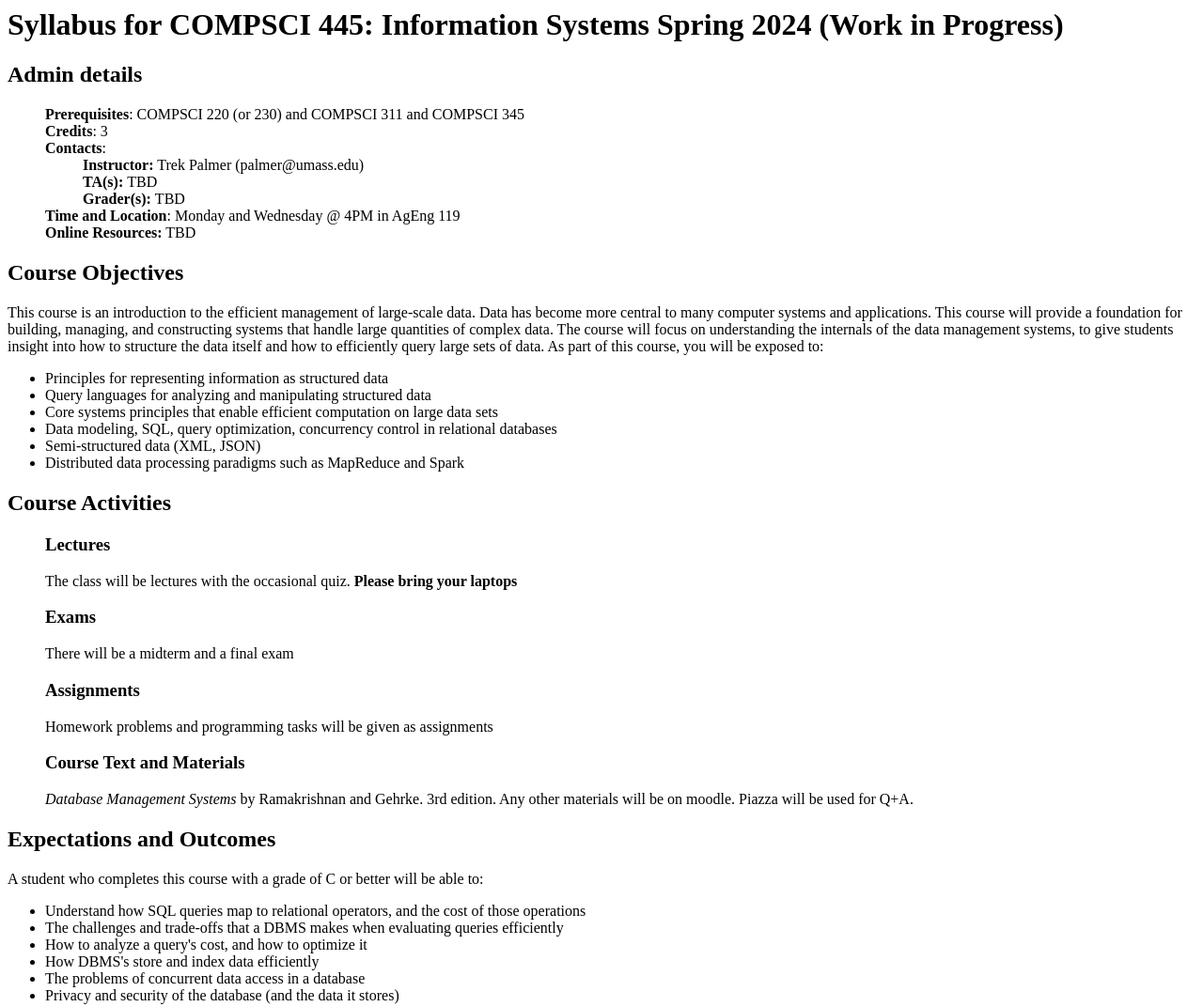
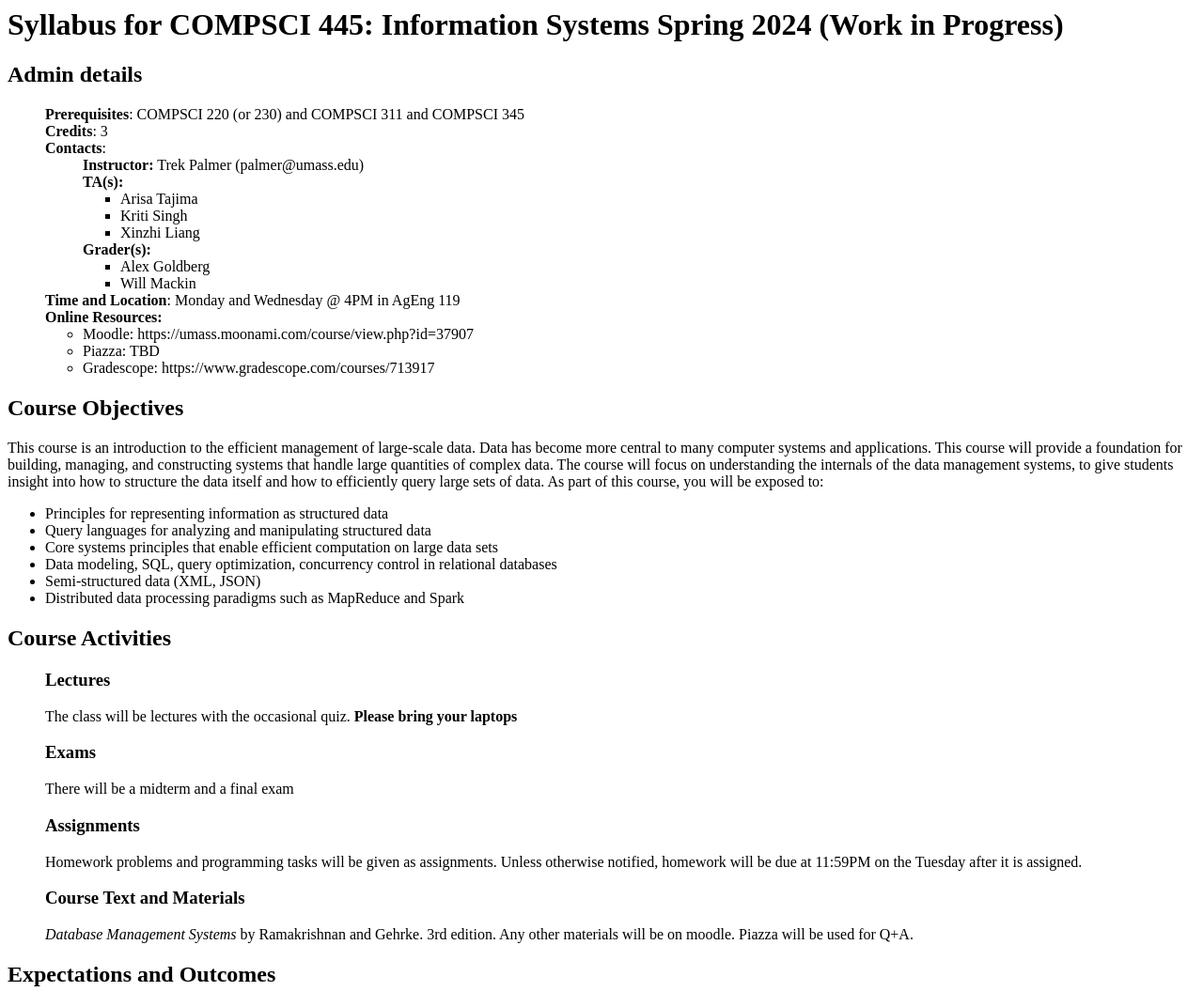
Before and after one commit to trek-palmer/trek-palmer.github.io, a plain HTML site: page teaching/umass-cs-445-sp-2024/syllabus.html in a window 1280 px wide. Shown: the top 1072 px of the page at 94% size. Drawn offline with Linux system fonts and the light colour scheme.

Commit message:
Added TAs and grader names

```diff
--- a/teaching/umass-cs-445-sp-2024/syllabus.html
+++ b/teaching/umass-cs-445-sp-2024/syllabus.html
@@ -20,15 +20,31 @@
         <b>Contacts</b>:
 	<ul class="no-bullets">
 	   <li> <b>Instructor:</b> Trek Palmer (palmer@umass.edu) </li>
-	   <li> <b> TA(s): </b> TBD </li>
-	   <li> <b> Grader(s): </b> TBD</li>
+	   <li> <b> TA(s): </b>
+		<ul>
+		  <li> Arisa Tajima </li>
+		  <li> Kriti Singh </li>
+		  <li> Xinzhi Liang </li>
+		</ul>
+	   </li>
+	   <li> <b> Grader(s): </b>
+		<ul>
+		  <li> Alex Goldberg </li>
+		  <li> Will Mackin </li>
+		</ul>
+	   </li>
 	</ul>
       </li>
       <li>
         <b>Time and Location</b>: Monday and Wednesday @ 4PM in AgEng 119
       </li>
       <li>
-        <b> Online Resources:</b> TBD
+        <b> Online Resources:</b>
+	   <ul>
+		<li> Moodle: https://umass.moonami.com/course/view.php?id=37907 </li>
+		<li> Piazza: TBD </li>
+		<li> Gradescope: https://www.gradescope.com/courses/713917 </li>
+	   </ul>
       </li>
     </ul>
 
@@ -65,7 +81,7 @@
         <h3>Exams</h3> There will be a midterm and a final exam
       </li>
       <li>
-        <h3>Assignments</h3> Homework problems and programming tasks will be given as assignments
+        <h3>Assignments</h3> Homework problems and programming tasks will be given as assignments. Unless otherwise notified, homework will be due at 11:59PM on the Tuesday after it is assigned.
       </li>
       <li>
 	<h3>Course Text and Materials</h3>
@@ -104,9 +120,6 @@
           </li>
           <li>
     	    Query languages (SQL) and query optimization
-          </li>
-          <li>
-    	    Data modeling
           </li>
           <li>
     	    Semi structured data (XML, JSON)
```
